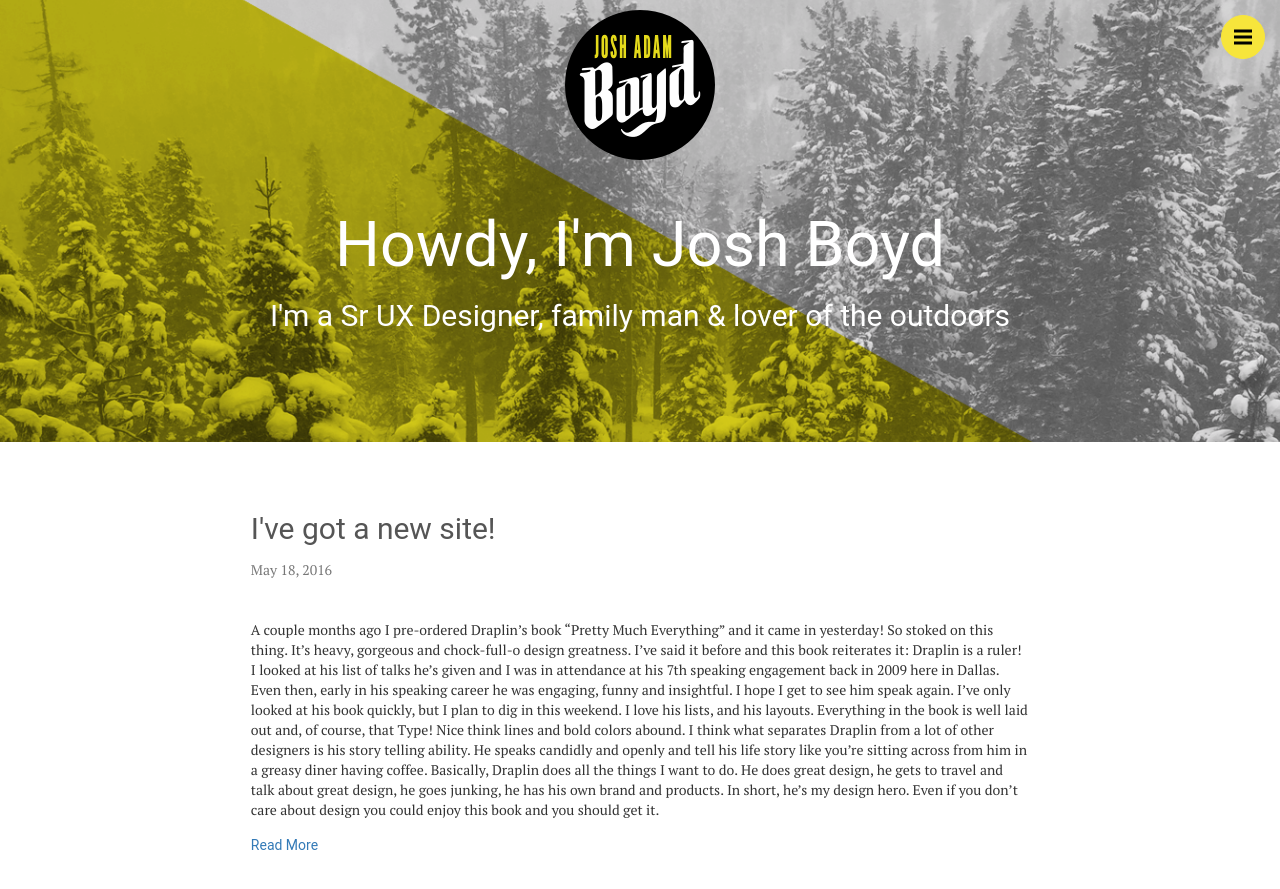
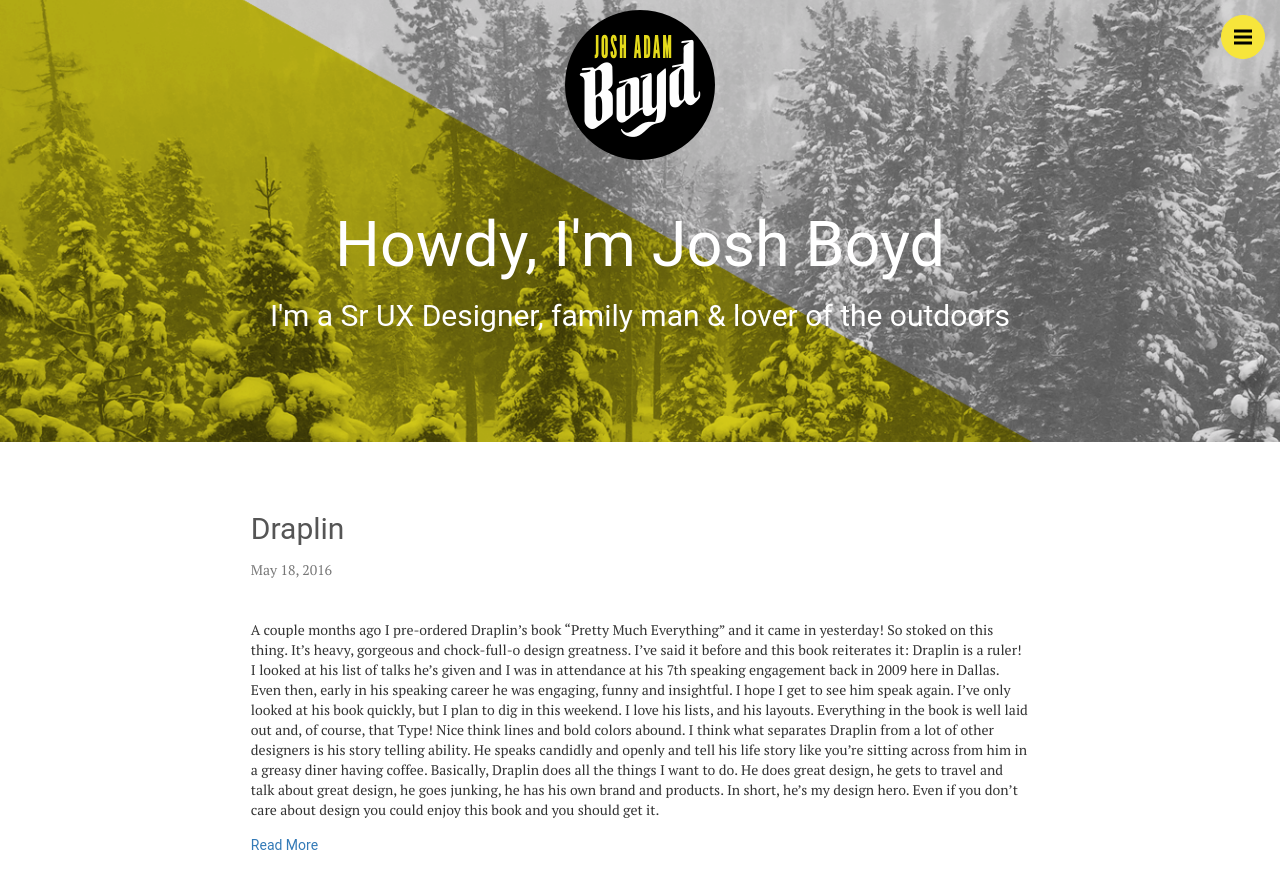
Before and after one commit to joshadamboyd/joshadamboyd.github.io, a Jekyll site: the page built from index.html, in a window 1280 px wide and 900 px high. Shown: the top 889 px of the window. Built offline with Jekyll 4.4.1, drawn with Linux system fonts in a browser that asks for light colours; the list of posts is cut into pages by our own code; comment, search, counter and statistics services are not loaded.

Commit message:
Title Change...

```diff
--- a/_posts/2016-05-18-Draplin.md
+++ b/_posts/2016-05-18-Draplin.md
@@ -1,5 +1,5 @@
 ---
-title: "I've got a new site!"
+title: "Draplin"
 date: 2016-05-18 11:40:00 -0500
 categories:
   - categoryA
```
